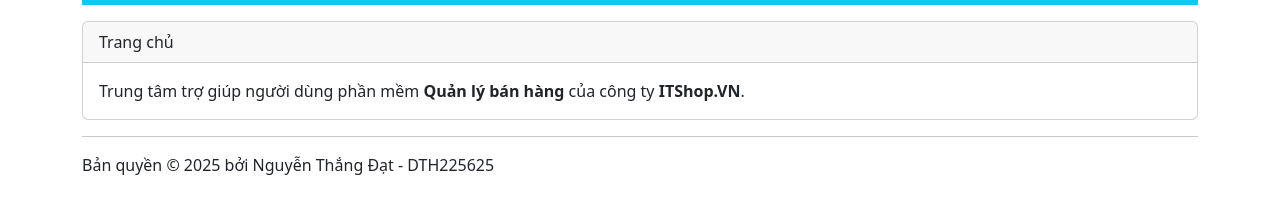
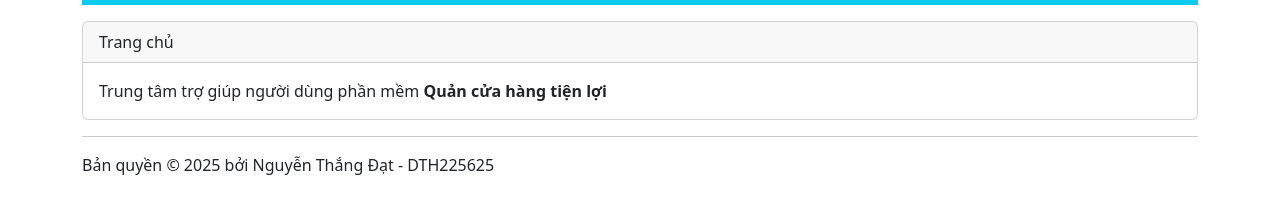
Before and after one commit to ThangDat99/chtl_help, a plain HTML site: page index.html in a window 1280 px wide. Shown: the part 51-264 px from the top of the page. Drawn offline with nearby package versions, Linux system fonts and the light colour scheme.

Commit message:
update index

```diff
--- a/index.html
+++ b/index.html
@@ -15,8 +15,7 @@
 		<div class="card mt-3">
 			<div class="card-header">Trang chủ</div>
 			<div class="card-body">
-				<p class="card-text">Trung tâm trợ giúp người dùng phần mềm <strong>Quản lý bán hàng</strong> của công
-					ty <strong>ITShop.VN</strong>.</p>
+				<p class="card-text">Trung tâm trợ giúp người dùng phần mềm <strong>Quản cửa hàng tiện lợi</strong>
 			</div>
 		</div>
 
```
